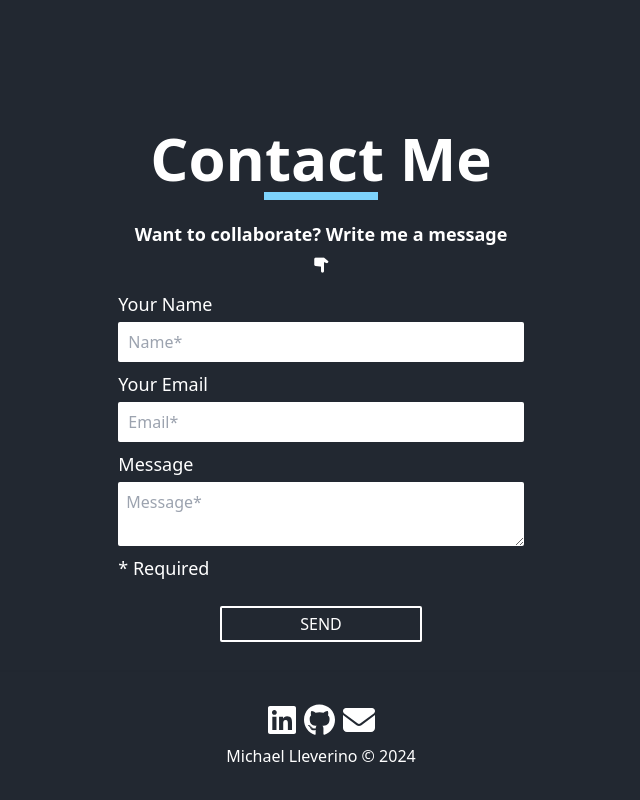
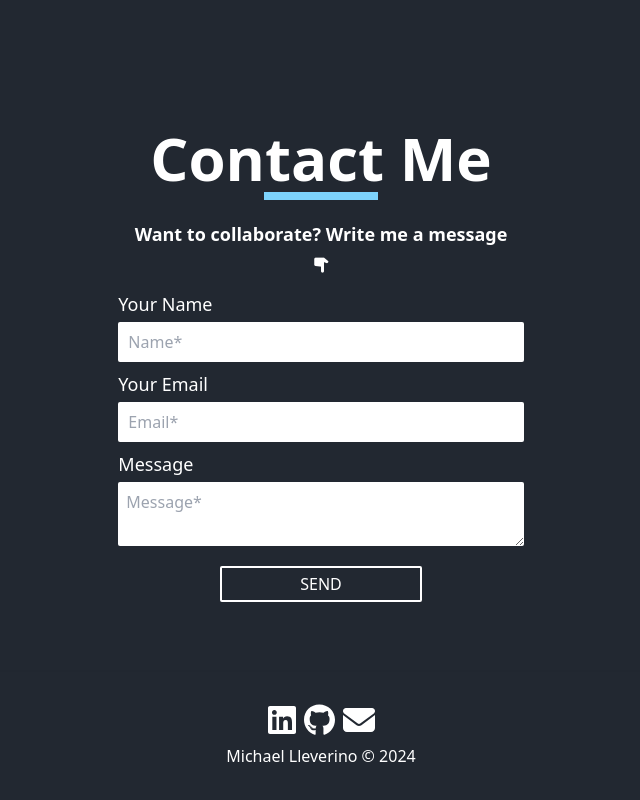
Before and after one commit to MichaelAlex03/PersonalSite, a React (Vite) app in the folder personalSite/: page / in a window 1280 px wide. Shown: the part 3585-4385 px from the top of the page, without its empty margins (319-959 px from the left). Built offline with nearby package versions, Linux system fonts and the light colour scheme.

Commit message:
last touch ups

```diff
--- a/personalSite/index.html
+++ b/personalSite/index.html
@@ -4,7 +4,7 @@
     <meta charset="UTF-8" />
     <link rel="icon" type="image/svg+xml" href="/vite.svg" />
     <meta name="viewport" content="width=device-width, initial-scale=1.0" />
-    <title>Vite + React + TS</title>
+    <title>Portfolio</title>
     <link href='https://unpkg.com/boxicons@2.1.4/css/boxicons.min.css' rel='stylesheet'>
 
   </head>
--- a/personalSite/package.json
+++ b/personalSite/package.json
@@ -17,6 +17,7 @@
     "@fortawesome/react-fontawesome": "^0.2.2",
     "boxicons": "^2.1.4",
     "react": "^18.3.1",
+    "react-checkmark": "^2.1.1",
     "react-dom": "^18.3.1",
     "react-router-dom": "^6.28.0",
     "react-scroll": "^1.9.0"
--- a/personalSite/src/pages/contact.tsx
+++ b/personalSite/src/pages/contact.tsx
@@ -16,6 +16,7 @@ const Contact = () => {
     user_email: "",
     message: ""
   })
+
 
   const form = useRef<HTMLFormElement>(null);
 
@@ -44,6 +45,7 @@ const Contact = () => {
             user_email:"",
             message:""
           });
+
         },
         (error) => {
           console.log('FAILED...', error.text);
@@ -102,13 +104,13 @@ const Contact = () => {
           required>
           </textarea>
         </div>
-        <p className='w-full flex flex-start text-sm md:text-base lg:text-lg mb-1'>* Required</p>
 
         <div className='z-10 w-full mt-3 flex justify-center'>
           <button type='submit' className='button_sub w-full md:w-1/2 xl:w-1/2 py-1 rounded-sm'>
             Send
           </button>
         </div>
+
       </form>
     </div>
   )
--- a/personalSite/src/pages/home.tsx
+++ b/personalSite/src/pages/home.tsx
@@ -46,7 +46,7 @@ const Home = () => {
                 <Projects />
             </div>
 
-            <div className='relative'id='Contact'>
+            <div className='relative' id='Contact'>
                 <Contact />
                 <Footer />
             </div>
```
Also changed, not shown: 1 other file (tests, documents, lock files or other folders).
